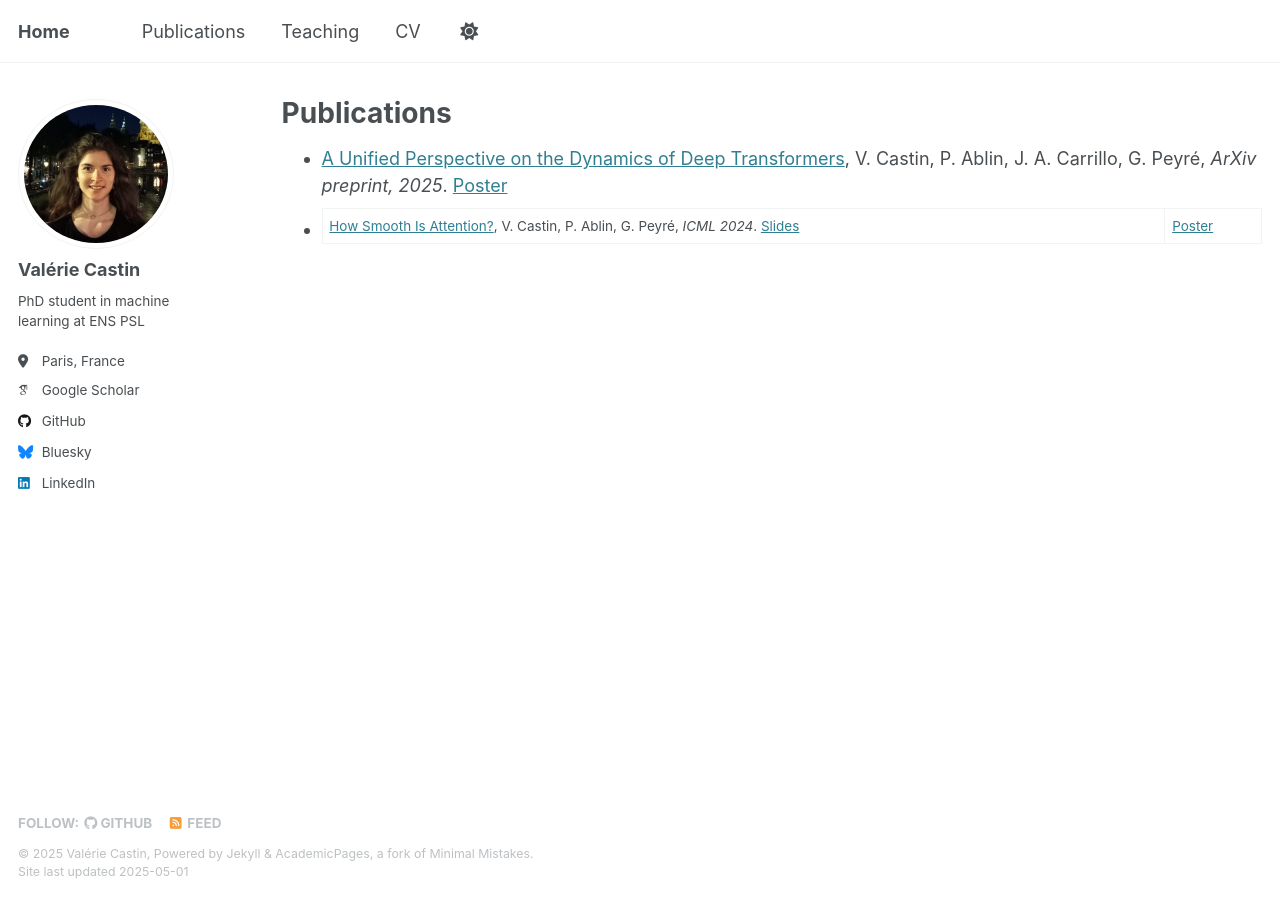
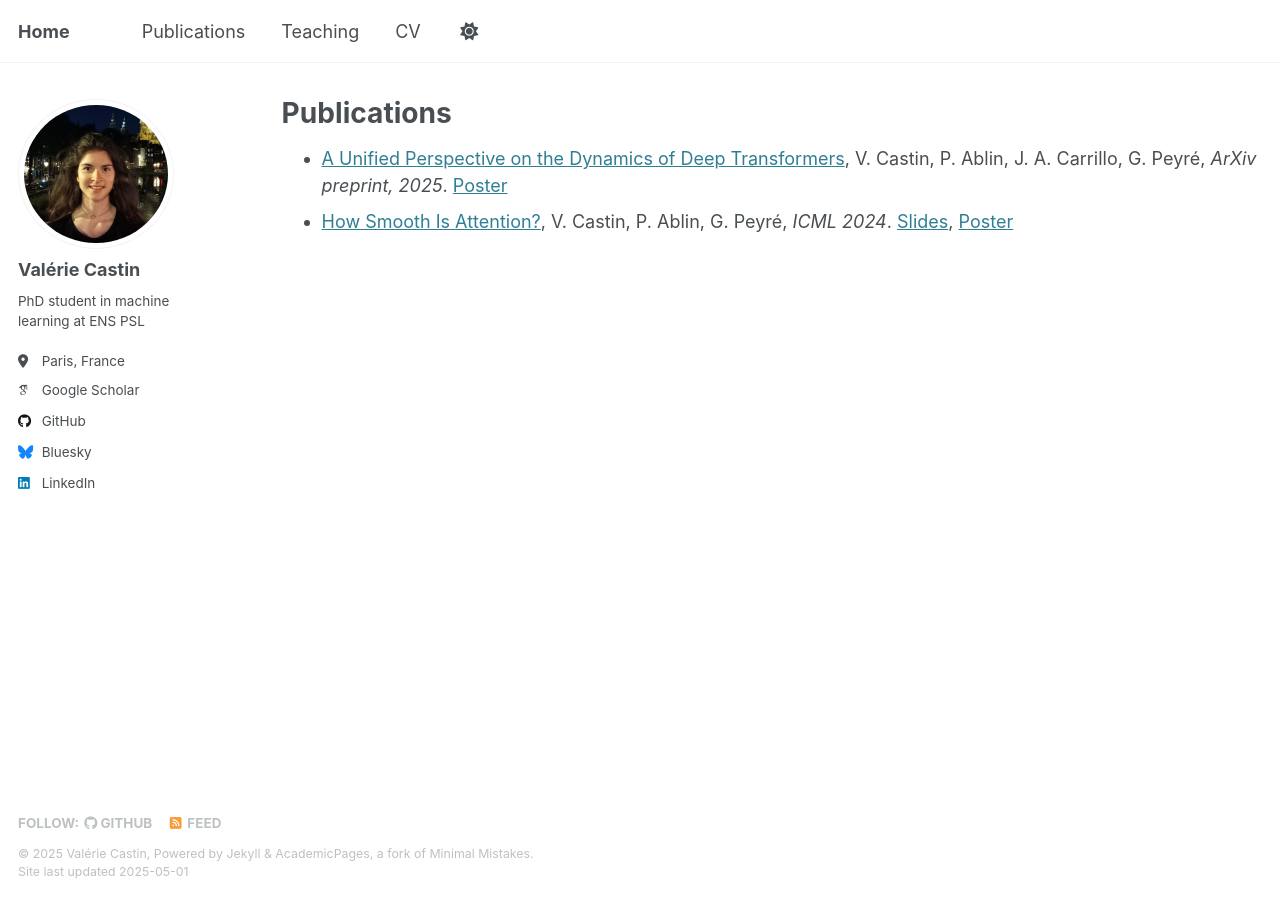
Before and after one commit to vcastin/vcastin.github.io, a Jekyll site: the page built from _pages/publications.md, in a window 1280 px wide. Built offline with Jekyll 4.4.1, drawn with Linux system fonts in a browser that asks for light colours; some web fonts are replaced.

Commit message:
corrected error

```diff
--- a/_pages/publications.md
+++ b/_pages/publications.md
@@ -8,4 +8,4 @@ author_profile: true
 {% include base_path %}
 
 - [A Unified Perspective on the Dynamics of Deep Transformers](https://arxiv.org/abs/2501.18322), V. Castin, P. Ablin, J. A. Carrillo, G. Peyré, *ArXiv preprint, 2025*. [Poster](http://vcastin.github.io/files/posters/2024_CIRM.pdf)
-- [How Smooth Is Attention?](https://arxiv.org/abs/2312.14820), V. Castin, P. Ablin, G. Peyré, *ICML 2024*. [Slides](http://vcastin.github.io/files/diapos/2025_01_lyon.pdf)|[Poster](http://vcastin.github.io/files/posters/2024_ICML.pdf)
+- [How Smooth Is Attention?](https://arxiv.org/abs/2312.14820), V. Castin, P. Ablin, G. Peyré, *ICML 2024*. [Slides](http://vcastin.github.io/files/diapos/2025_01_lyon.pdf), [Poster](http://vcastin.github.io/files/posters/2024_ICML.pdf)
```
